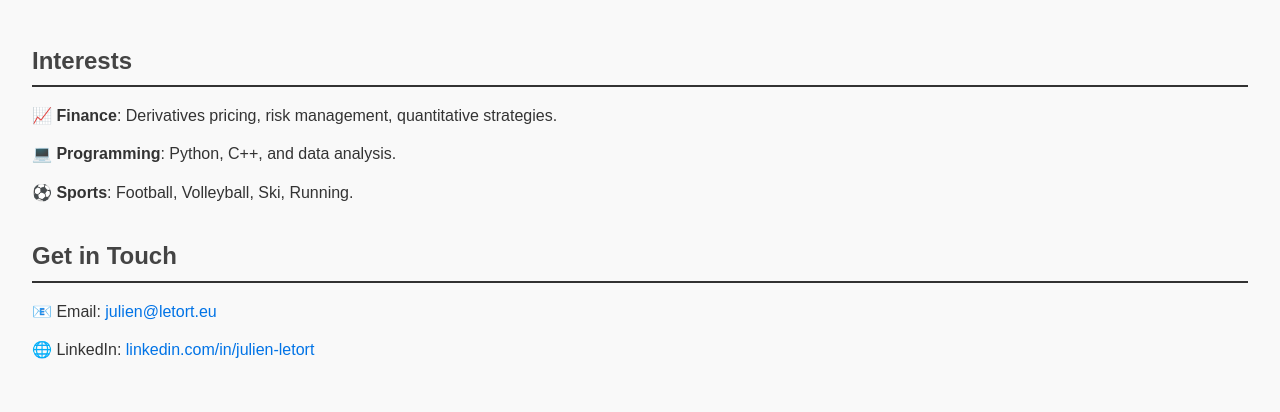
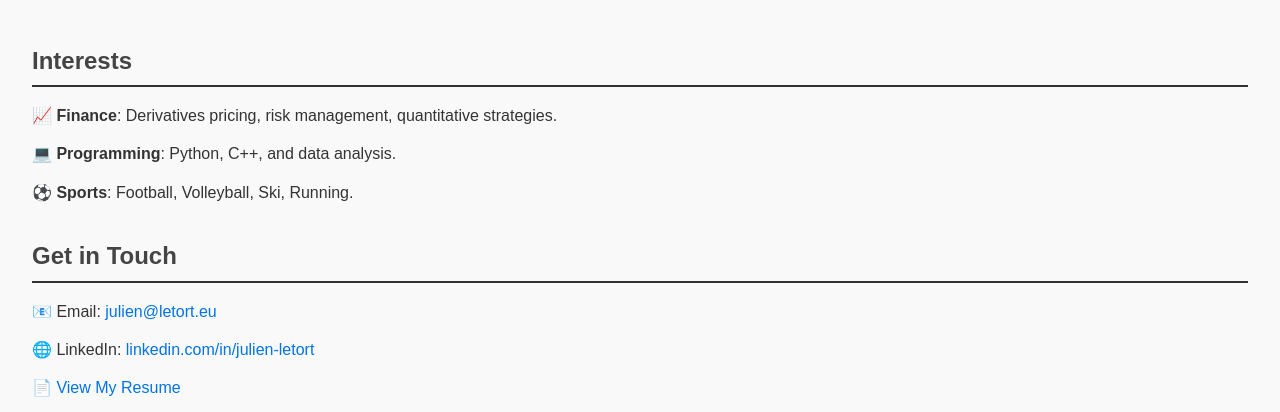
Before and after one commit to Julien-Letort/Julien-Letort.github.io, a plain HTML site: page index.html in a window 1280 px wide. Shown: the part 388-800 px from the top of the page. Drawn offline with Linux system fonts and the light colour scheme.

Commit message:
Update index.html

```diff
--- a/index.html
+++ b/index.html
@@ -37,6 +37,7 @@
       <ul>
         <li>📧 Email: <a href="mailto:julien@letort.eu">julien@letort.eu</a></li>
         <li>🌐 LinkedIn: <a href="https://linkedin.com/in/julien-letort" target="_blank">linkedin.com/in/julien-letort</a></li>
+        <li>📄 <a href="resume.html">View My Resume</a></li>
       </ul>
     </section>
   </main>
```
